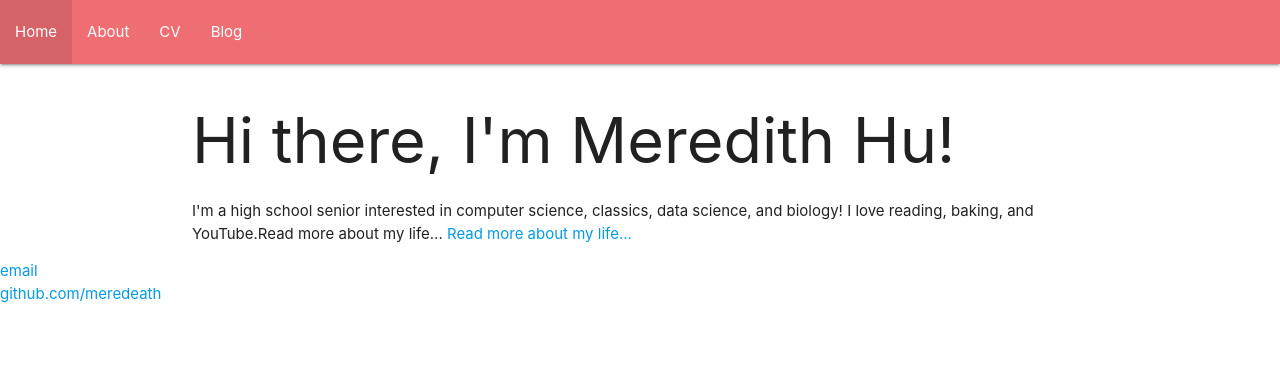
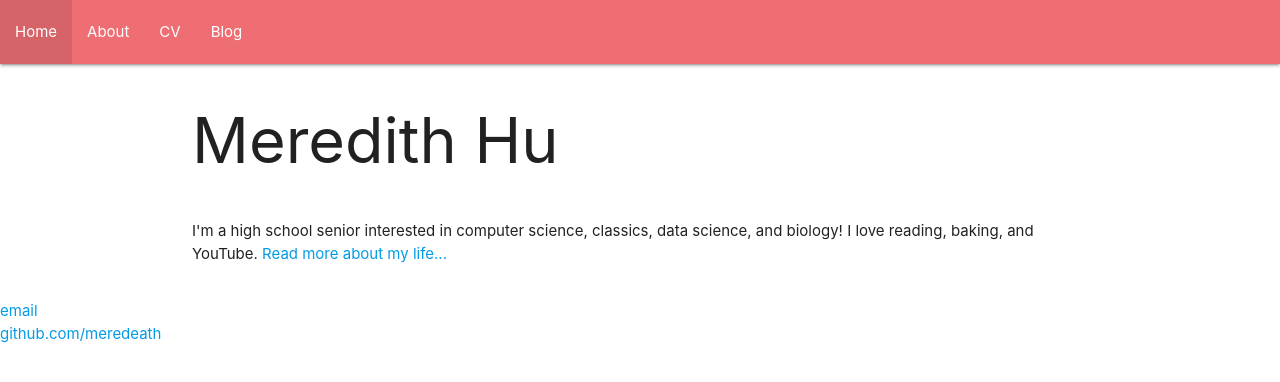
Before and after one commit to meredithmhu/meredithmhu.github.io, a Jekyll site: the page built from index.html, in a window 1280 px wide. Shown: the top 382 px of the page. Built offline with Jekyll 4.4.1, drawn with Linux system fonts in a browser that asks for light colours.

Commit message:
adjusting formatting slightly

```diff
--- a/index.html
+++ b/index.html
@@ -2,7 +2,10 @@
 layout: default
 title: Meredith Hu's Personal Website
 ---
-<div class="blurb">
-	<h1>Hi there, I'm Meredith Hu!</h1>
-	<p> I'm a high school senior interested in computer science, classics, data science, and biology! I love reading, baking, and YouTube.Read more about my life... <a href="/about">Read more about my life...</a></p>
+<div class = "row">
+  <h1>Meredith Hu</h1>
+</div>
+
+<div class="row">
+	<p> I'm a high school senior interested in computer science, classics, data science, and biology! I love reading, baking, and YouTube. <a href="/about">Read more about my life...</a></p>
 </div><!-- /.blurb -->
```
